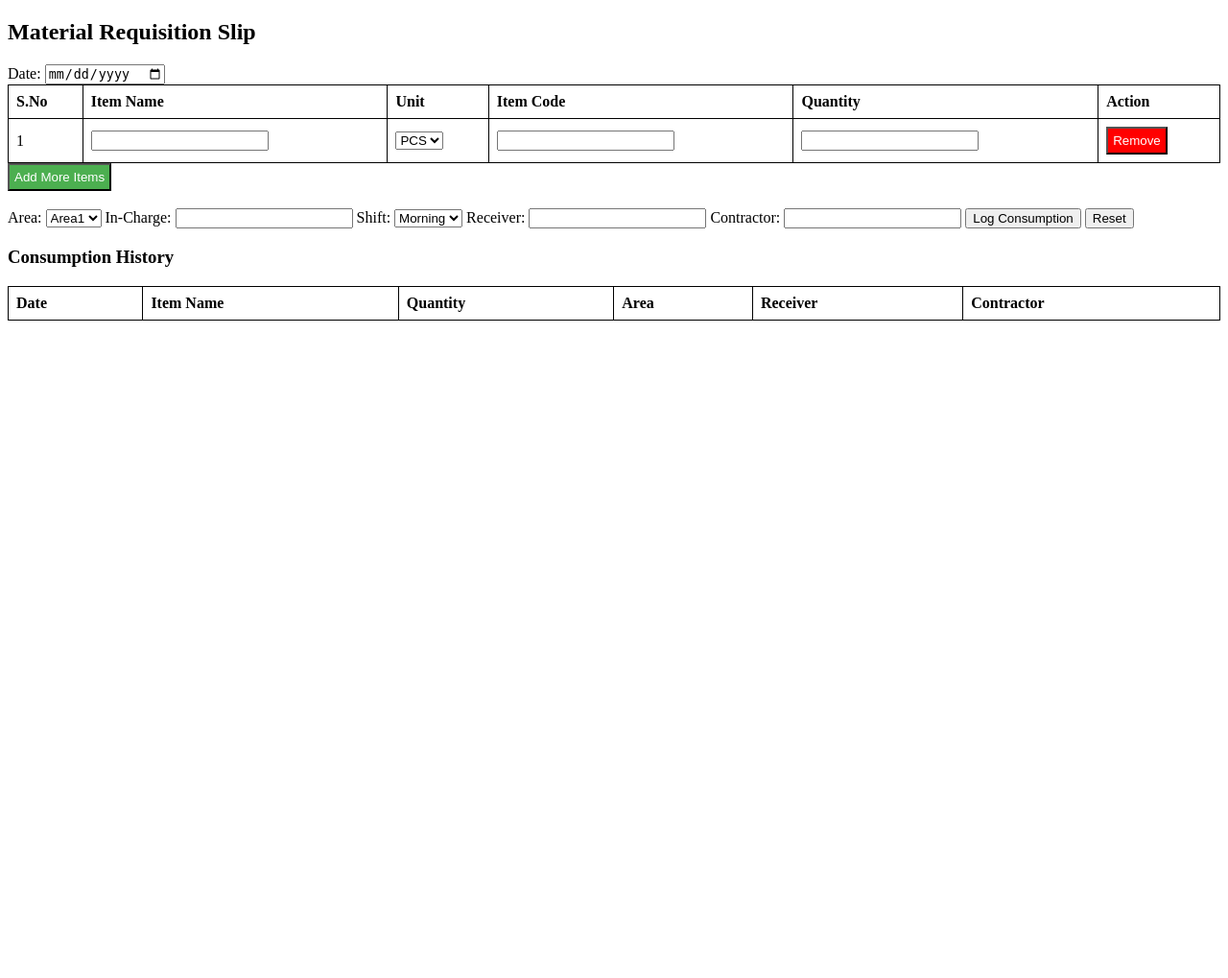
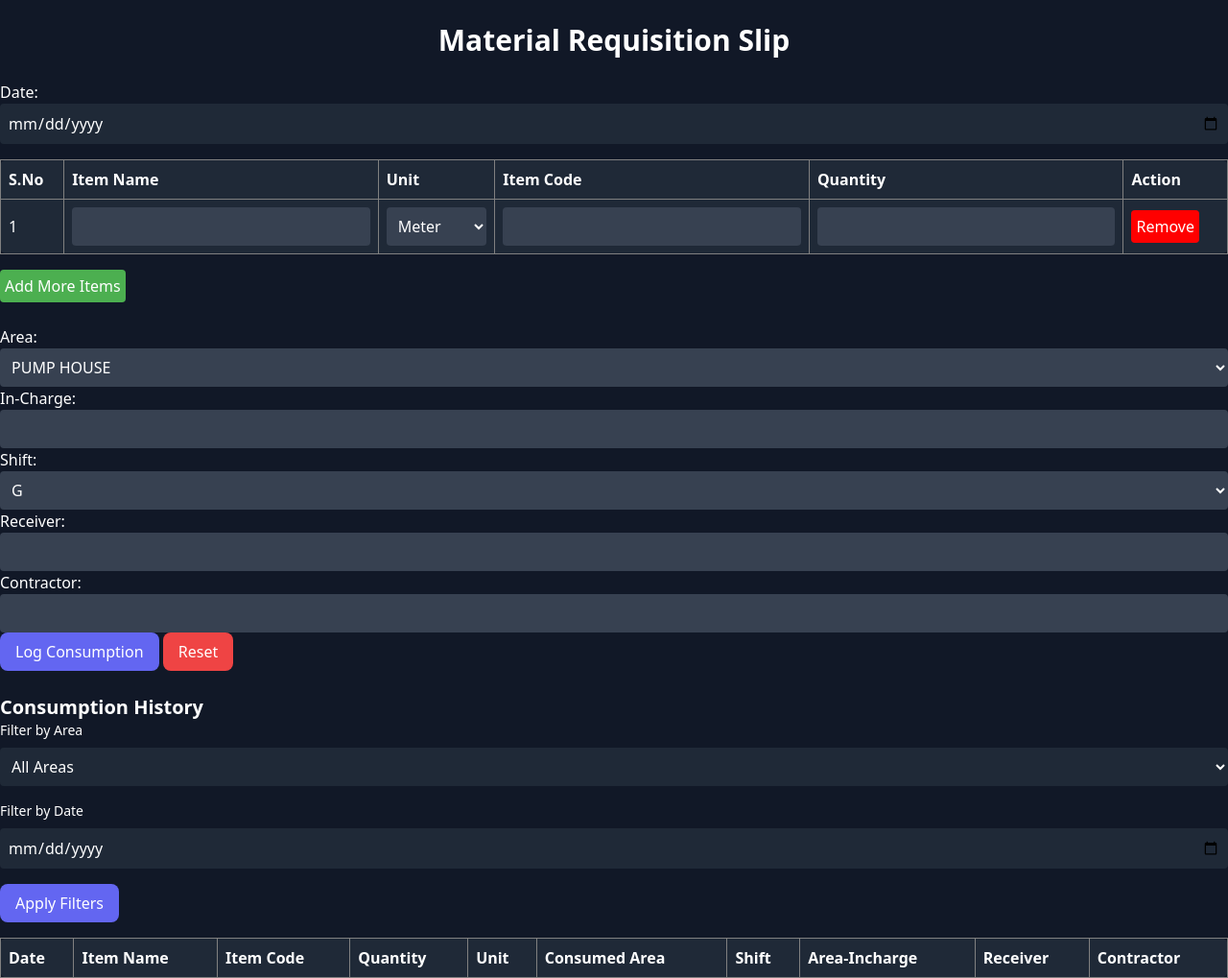
Before and after one commit to piyush1509-collab/daily-mrs-tracker-copy, a Flask app: page /mrs in a window 1280 px wide. Shown: the whole page at 96% size. Before the commit the page ends 334 px from the top, so only its background shows below. Run offline with Flask 2, Linux system fonts and the light colour scheme; lists and menus that the app fills with data are empty.

Commit message:
Update mrs.html

```diff
--- a/templates/mrs.html
+++ b/templates/mrs.html
@@ -5,19 +5,21 @@
     <meta name="viewport" content="width=device-width, initial-scale=1.0">
     <title>Material Requisition Slip</title>
     <script src="https://code.jquery.com/jquery-3.6.0.min.js"></script>
+    <link href="https://cdn.jsdelivr.net/npm/tailwindcss@2.2.19/dist/tailwind.min.css" rel="stylesheet">
     <style>
+        body { background-color: #1a202c; color: white; }
         table { width: 100%; border-collapse: collapse; }
-        th, td { border: 1px solid black; padding: 8px; text-align: left; }
+        th, td { border: 1px solid gray; padding: 8px; text-align: left; }
         .add-button { background-color: #4CAF50; color: white; padding: 5px; cursor: pointer; }
         .remove-button { background-color: red; color: white; padding: 5px; cursor: pointer; }
     </style>
 </head>
-<body>
-    <h2>Material Requisition Slip</h2>
+<body class="bg-gray-900 text-white">
+    <h2 class="text-center text-3xl font-bold my-6">Material Requisition Slip</h2>
     <label>Date:</label>
-    <input type="date" id="date" value="">
+    <input type="date" id="date" class="bg-gray-800 text-white p-2 rounded w-full mb-4">
 
-    <table id="mrsTable">
+    <table id="mrsTable" class="bg-gray-800 rounded-lg">
         <thead>
             <tr>
                 <th>S.No</th>
@@ -31,131 +33,71 @@
         <tbody>
             <tr class="item-row">
                 <td>1</td>
-                <td><input type="text" class="item-name" oninput="fetchItemCode(this)"></td>
-                <td><select class="unit-dropdown"><option value="pcs">PCS</option></select></td>
-                <td><input type="text" class="item-code" readonly></td>
-                <td><input type="number" class="quantity"></td>
-                <td><button class="remove-button" onclick="removeRow(this)">Remove</button></td>
+                <td><input type="text" class="item-name bg-gray-700 text-white p-2 rounded w-full" list="itemSuggestions" oninput="fetchItemCode(this)"></td>
+                <td><select class="unit-dropdown bg-gray-700 text-white p-2 rounded w-full"><option value="Meter">Meter</option><option value="Litre">Litre</option><option value="Nos">Nos</option><option value="KG">KG</option></select></td>
+                <td><input type="text" class="item-code bg-gray-700 text-white p-2 rounded w-full" readonly></td>
+                <td><input type="number" class="quantity bg-gray-700 text-white p-2 rounded w-full"></td>
+                <td><button class="remove-button p-2 rounded" onclick="removeRow(this)">Remove</button></td>
             </tr>
         </tbody>
     </table>
-    <button class="add-button" onclick="addRow()">Add More Items</button>
+    <button class="add-button p-2 rounded mt-4" onclick="addRow()">Add More Items</button>
     <br><br>
 
     <label>Area:</label>
-    <select id="areaDropdown"><option value="Area1">Area1</option></select>
+    <select id="areaDropdown" class="bg-gray-700 text-white p-2 rounded w-full"><option>PUMP HOUSE</option><option>RO PLANT</option><option>GASZONE</option><option>FURNACE</option><option>MATERIAL HANDLING</option><option>ELECTRICAL</option><option>OPERATION</option></select>
 
     <label>In-Charge:</label>
-    <input type="text" id="inCharge">
+    <input type="text" id="inCharge" class="bg-gray-700 text-white p-2 rounded w-full">
 
     <label>Shift:</label>
-    <select id="shiftDropdown"><option value="Morning">Morning</option></select>
+    <select id="shiftDropdown" class="bg-gray-700 text-white p-2 rounded w-full"><option>G</option><option>A</option><option>B</option><option>C</option></select>
 
     <label>Receiver:</label>
-    <input type="text" id="receiver">
+    <input type="text" id="receiver" class="bg-gray-700 text-white p-2 rounded w-full">
 
     <label>Contractor:</label>
-    <input type="text" id="contractor">
+    <input type="text" id="contractor" class="bg-gray-700 text-white p-2 rounded w-full">
 
-    <button onclick="logConsumption()">Log Consumption</button>
-    <button onclick="resetForm()">Reset</button>
+    <button onclick="logConsumption()" class="bg-indigo-500 px-4 py-2 rounded-lg hover:bg-indigo-600">Log Consumption</button>
+    <button onclick="resetForm()" class="bg-red-500 px-4 py-2 rounded-lg hover:bg-red-600">Reset</button>
 
-    <h3>Consumption History</h3>
-    <table id="historyTable">
+    <h3 class="text-xl font-bold mt-6">Consumption History</h3>
+    <label for="filterArea" class="block text-sm font-medium mb-2">Filter by Area</label>
+    <select id="filterArea" class="bg-gray-800 text-white p-2 rounded w-full mb-4">
+        <option value="">All Areas</option>
+        <option>PUMP HOUSE</option>
+        <option>RO PLANT</option>
+        <option>GASZONE</option>
+        <option>FURNACE</option>
+        <option>MATERIAL HANDLING</option>
+        <option>ELECTRICAL</option>
+        <option>OPERATION</option>
+    </select>
+
+    <label for="filterDate" class="block text-sm font-medium mb-2">Filter by Date</label>
+    <input type="date" id="filterDate" class="bg-gray-800 text-white p-2 rounded w-full mb-4">
+
+    <button onclick="fetchConsumptionHistory()" class="bg-indigo-500 px-4 py-2 rounded-lg hover:bg-indigo-600">Apply Filters</button>
+
+    <table id="historyTable" class="bg-gray-800 rounded-lg mt-4">
         <thead>
             <tr>
                 <th>Date</th>
                 <th>Item Name</th>
+                <th>Item Code</th>
                 <th>Quantity</th>
-                <th>Area</th>
+                <th>Unit</th>
+                <th>Consumed Area</th>
+                <th>Shift</th>
+                <th>Area-Incharge</th>
                 <th>Receiver</th>
                 <th>Contractor</th>
             </tr>
         </thead>
-        <tbody></tbody>
+        <tbody id="consumptionHistory"></tbody>
     </table>
 
-    <script>
-        function addRow() {
-            let rowCount = $("#mrsTable tbody tr").length + 1;
-            let newRow = `<tr class="item-row">
-                <td>${rowCount}</td>
-                <td><input type="text" class="item-name" oninput="fetchItemCode(this)"></td>
-                <td><select class="unit-dropdown"><option value="pcs">PCS</option></select></td>
-                <td><input type="text" class="item-code" readonly></td>
-                <td><input type="number" class="quantity"></td>
-                <td><button class="remove-button" onclick="removeRow(this)">Remove</button></td>
-            </tr>`;
-            $("#mrsTable tbody").append(newRow);
-        }
-
-        function removeRow(button) {
-            $(button).closest("tr").remove();
-        }
-
-        function fetchItemCode(input) {
-            let itemName = $(input).val();
-            let itemCode = "CODE-" + itemName.toUpperCase().substring(0, 3);
-            $(input).closest("tr").find(".item-code").val(itemCode);
-        }
-
-        function logConsumption() {
-    let items = [];
-
-    // Loop through all item rows and collect data
-    document.querySelectorAll(".item-row").forEach(row => {
-        let name = row.querySelector(".item-name").value;
-        let code = row.querySelector(".item-code").value;
-        let unit = row.querySelector(".unit-dropdown").value;
-        let quantity = row.querySelector(".quantity").value;
-
-        if (name && code && unit && quantity) {
-            items.push({
-                name: name,
-                code: code,
-                unit: unit,
-                quantity: quantity
-            });
-        }
-    });
-
-    // Prepare the payload for sending to the backend
-    let payload = {
-        area: document.getElementById("areaDropdown").value,
-        receiver: document.getElementById("receiver").value,
-        incharge: document.getElementById("inCharge").value,
-        contractor: document.getElementById("contractor").value,
-        shift: document.getElementById("shiftDropdown").value,
-        date: document.getElementById("date").value,
-        items: items
-    };
-
-    // Ensure at least one item is added before submission
-    if (items.length === 0) {
-        alert("Please add at least one item before logging consumption.");
-        return;
-    }
-
-    // Send the data to the backend
-    fetch("/log_consumption", {
-        method: "POST",
-        headers: {
-            "Content-Type": "application/json"
-        },
-        body: JSON.stringify(payload)
-    })
-    .then(response => response.json())
-    .then(data => {
-        if (data.success) {
-            alert("Consumption logged successfully!");
-            fetchConsumptionHistory();  // Reload the consumption history
-        } else {
-            alert("Error: " + data.error);
-        }
-    })
-    .catch(error => console.error("Error:", error));
-}
-
-    </script>
+    <datalist id="itemSuggestions"></datalist>
 </body>
 </html>
```
